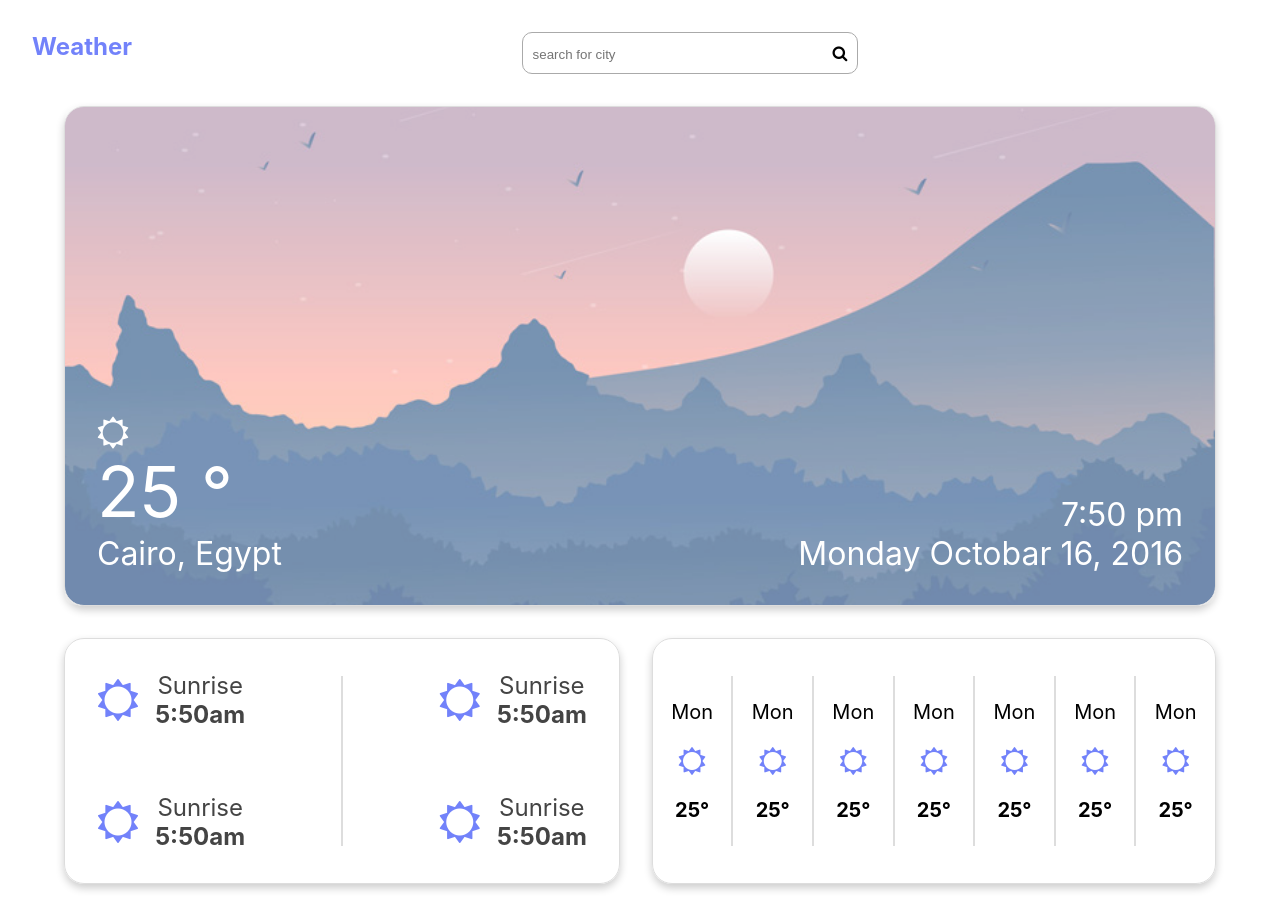
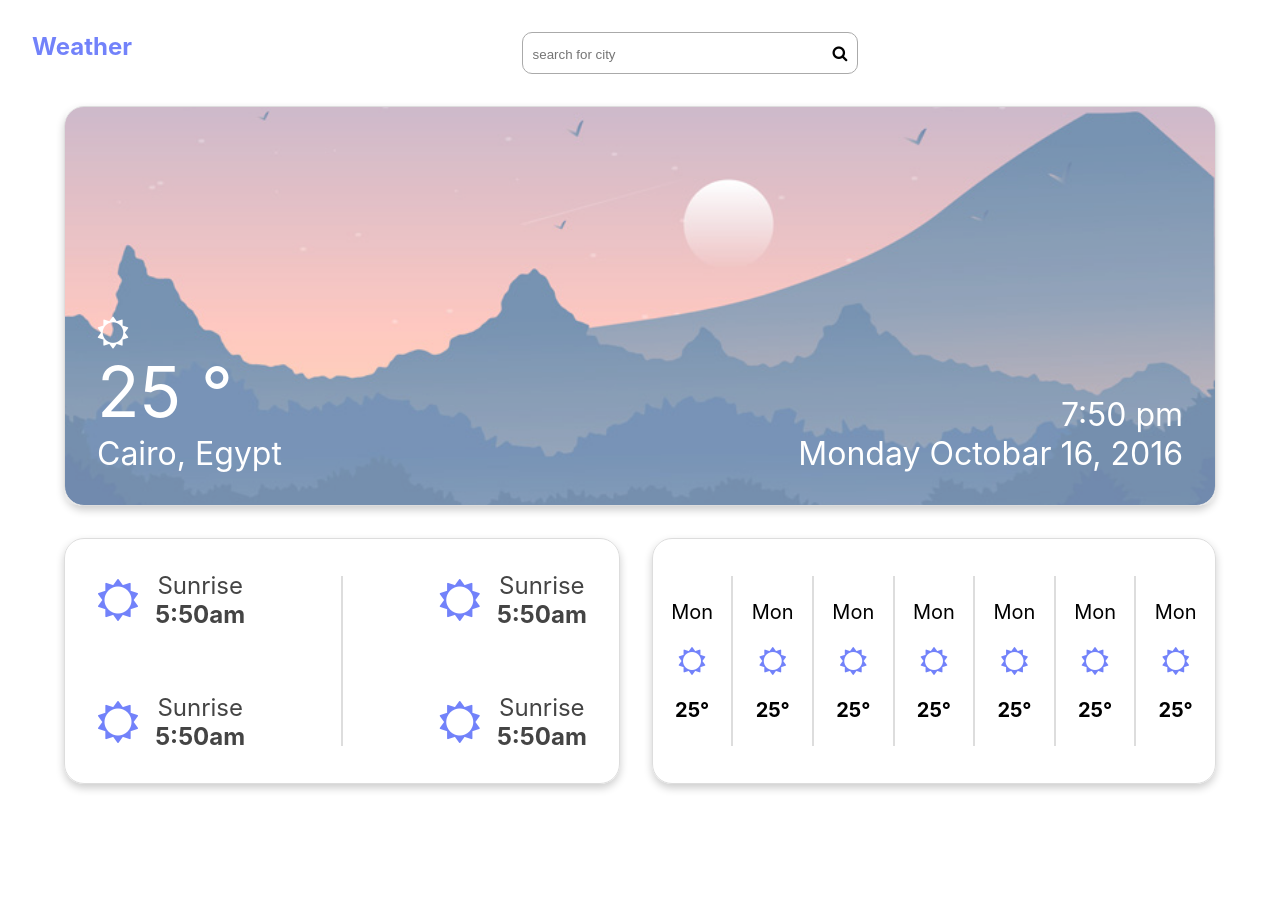
Before and after one commit to mohamedhalim1998/weather-react, a React (Create React App) app: page / in a window 1280 px wide. After the commit the page ends 816 px from the top, so only its background shows below. Built offline with nearby package versions, Linux system fonts and the light colour scheme.

Commit message:
ADD: max width

```diff
--- a/src/css/common.css
+++ b/src/css/common.css
@@ -6,6 +6,10 @@
   margin: 0;
   padding: 0;
   box-sizing: border-box;
+}
+body {
+  max-width: 1366px;
+  margin: auto;
 }
 
 .container {
--- a/src/css/weather-card.css
+++ b/src/css/weather-card.css
@@ -1,7 +1,7 @@
 #weather-card {
   background: url("../img/cover.jpg") no-repeat center center;
   background-size: cover;
-  height: 500px;
+  height: 50vh;
   position: relative;
   color: white;
 }
```
